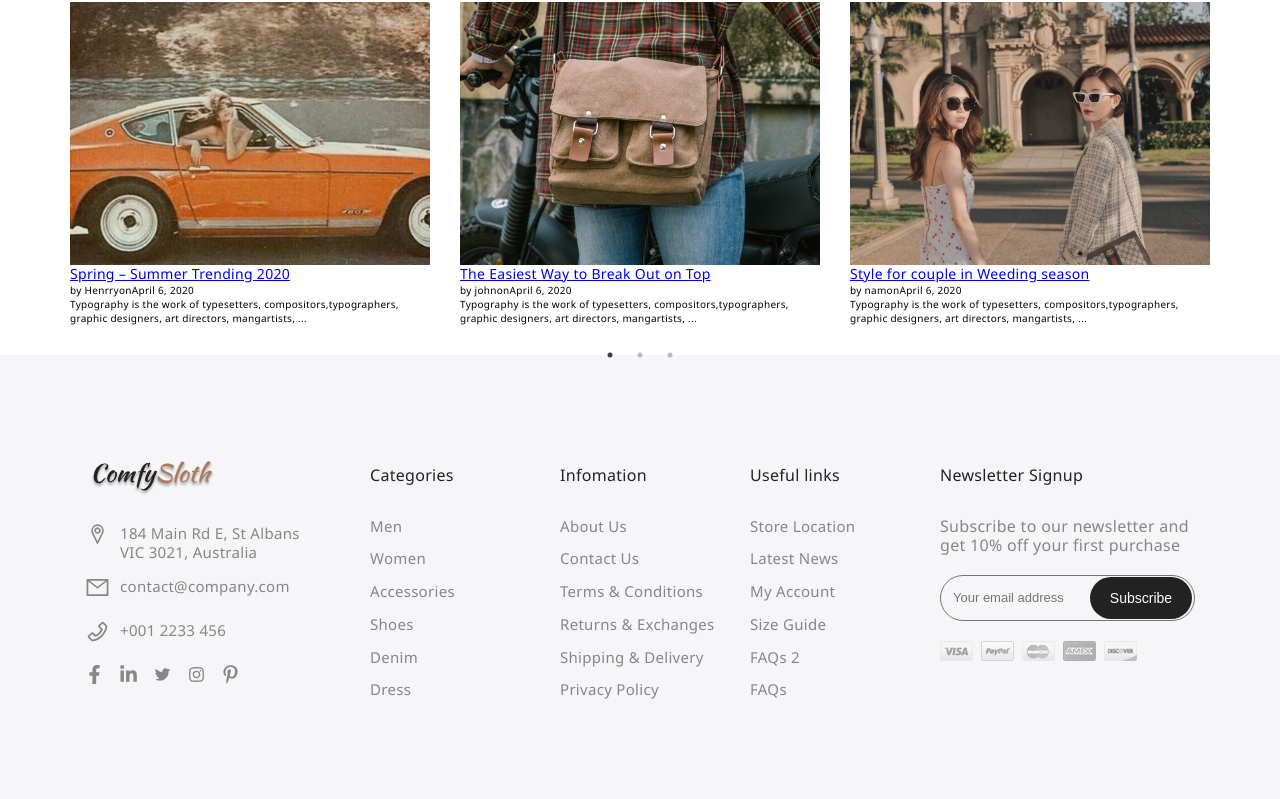
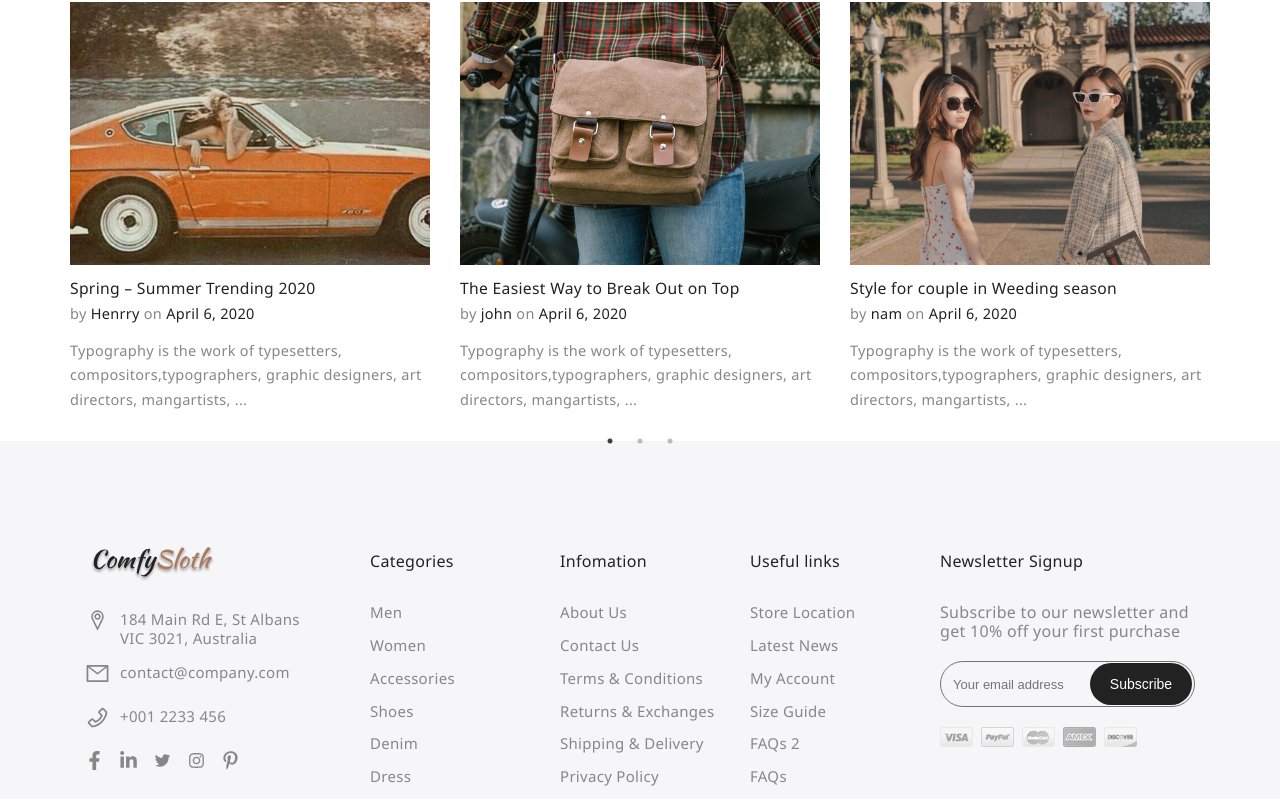
Before and after one commit to RichardHiHi/clothing-web, a React (Create React App) app: page / in a window 1280 px wide. Shown: the part 1819-2618 px from the top of the page. Built offline with nearby package versions, Linux system fonts and the light colour scheme.

Commit message:
blog content and fix hover slide

```diff
--- a/src/components/blog-instagram/BlogInsta.js
+++ b/src/components/blog-instagram/BlogInsta.js
@@ -40,7 +40,7 @@ const BlogInsta = () => {
                         by <span className='bold'>{blog.author}</span>
                       </span>
                       <span className='post-time'>
-                        on
+                        on{' '}
                         <span className='bold'>
                           <time datetime='2020-04-06T02:17:00Z'>
                             April 6, 2020
--- a/src/components/blog-instagram/blogInsta.scss
+++ b/src/components/blog-instagram/blogInsta.scss
@@ -3,7 +3,7 @@
 @import '../../sassStyles/animations.scss';
 @import 'slick-carousel/slick/slick.css';
 @import 'slick-carousel/slick/slick-theme.css';
-
+//image blog
 .slide-blog-container {
   margin-top: 20px;
 }
@@ -13,6 +13,7 @@
     overflow: hidden;
     display: block;
     position: relative;
+    margin-bottom: 15px;
     .img-blog {
       padding-top: 73%;
       @include background-img;
@@ -28,12 +29,39 @@
         left: 50%;
         z-index: 2;
       }
-      &:hover:before {
-        animation: fadeIn 0.6s ease-in-out;
-      }
-    }
-    &:hover .img-blog {
-      @include transform(scale(1.1));
     }
   }
+  &:hover .img-blog {
+    @include transform(scale(1.1));
+  }
+  &:hover .img-blog::before {
+    animation: fadeIn 0.6s ease-in-out;
+  }
 }
+//info and content
+.post-info {
+  margin-bottom: 15px;
+  .post-title {
+    a {
+      text-decoration: none;
+      color: $letterColor;
+      @include font-size-weight(1.57rem, 500);
+    }
+    margin-bottom: 5px;
+  }
+  .bold {
+    @include font-size-weight(1.45rem, 450);
+    color: $letterColor;
+  }
+  .post-author,
+  .post-time {
+    color: $lightLetterColor;
+    margin-right: 4px;
+    @include font-size-weight(1.45rem, 450);
+  }
+}
+.post-content {
+  @include font-size-weight(1.45rem, 400);
+  color: $lightLetterColor;
+  line-height: 1.7;
+}
```
